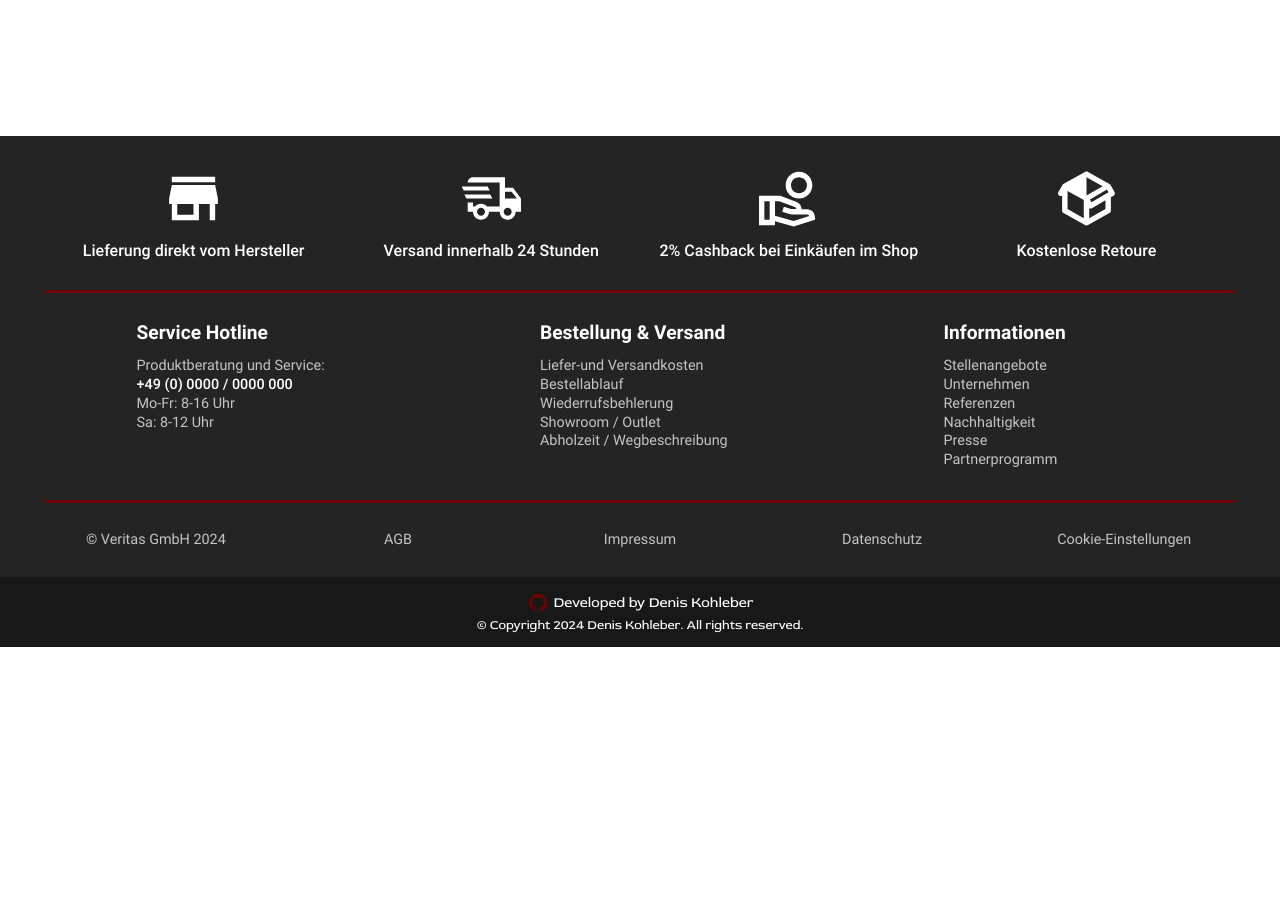
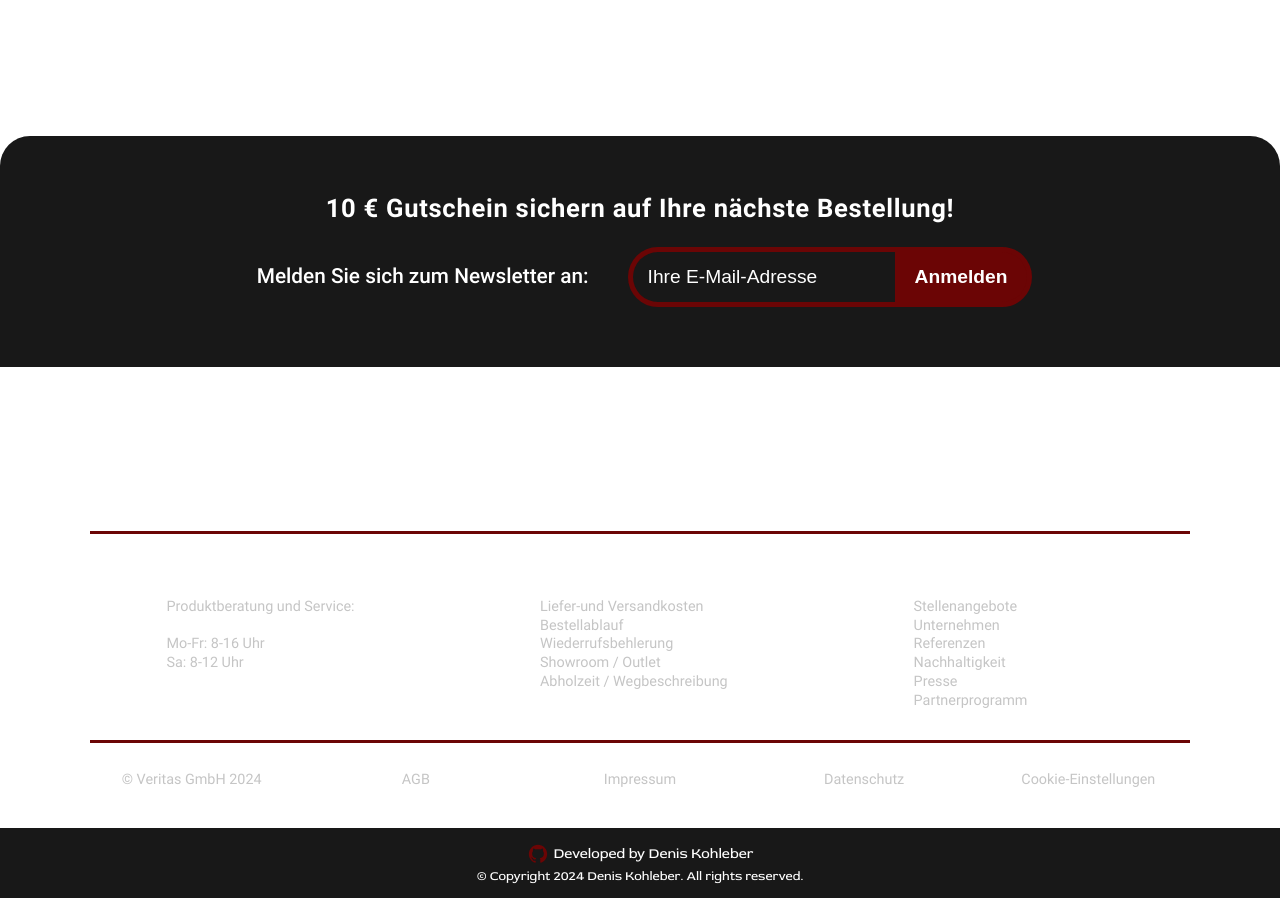
Before and after one commit to denis-kohleber/online-shop, a React (Vite) app in the folder veritas-shop/: page / in a window 1280 px wide. Shown: the part 1640-2538 px from the top of the page. Before the commit the page ends 2287 px from the top, so only its background shows below. Built offline with nearby package versions, Linux system fonts and the light colour scheme.

Commit message:
Fertigstellung der Newsletter-Komponente

```diff
--- a/veritas-shop/package.json
+++ b/veritas-shop/package.json
@@ -10,6 +10,7 @@
     "preview": "vite preview"
   },
   "dependencies": {
+    "framer-motion": "^11.3.30",
     "react": "^18.3.1",
     "react-dom": "^18.3.1",
     "react-intersection-observer": "^9.13.0",
@@ -19,6 +20,7 @@
     "@eslint/js": "^9.9.0",
     "@types/react": "^18.3.3",
     "@types/react-dom": "^18.3.0",
+    "@types/react-transition-group": "^4.4.11",
     "@vitejs/plugin-react-swc": "^3.5.0",
     "eslint": "^9.9.0",
     "eslint-plugin-react-hooks": "^5.1.0-rc.0",
--- a/veritas-shop/src/components/Footer.tsx
+++ b/veritas-shop/src/components/Footer.tsx
@@ -5,11 +5,11 @@
 function Footer() {
     // Necessary for activate the dropdown Functions by < 700 screen-width
     const [isSmallScreen, setIsSmallScreen] =
-    useState<boolean>(window.innerWidth <= 700);
+    useState<boolean>(window.innerWidth <= 720);
 
     useEffect(() => {
         const handleResize = () => {
-            setIsSmallScreen(window.innerWidth <= 700);
+            setIsSmallScreen(window.innerWidth <= 720);
         };
 
         // Initial activation
@@ -29,30 +29,29 @@
     const activateDropdown = (infoListNumber: number) => {
         if (!isSmallScreen) return;
 
-        // Reset
+        resetDropdown();
+
+        if ((infoListNumber === 1) && infoList01Ref.current) {
+            infoList01Ref.current.style.maxHeight =
+            infoList01Ref.current?.scrollHeight + 'px';
+        }
+        if ((infoListNumber === 2) && infoList02Ref.current) {
+            infoList02Ref.current.style.maxHeight =
+            infoList02Ref.current?.scrollHeight + 'px';
+        }
+        if ((infoListNumber === 3) && infoList03Ref.current) {
+            infoList03Ref.current.style.maxHeight =
+            infoList03Ref.current?.scrollHeight + 'px';
+        }
+    }
+
+    const resetDropdown = () => {
         if (infoList01Ref.current)
             infoList01Ref.current.style.maxHeight = '0';
         if (infoList02Ref.current)
             infoList02Ref.current.style.maxHeight = '0';
         if (infoList03Ref.current)
             infoList03Ref.current.style.maxHeight = '0';
-
-
-        if (infoListNumber === 1) {
-            if (infoList01Ref.current)
-                infoList01Ref.current.style.maxHeight =
-            infoList01Ref.current?.scrollHeight + 'px';
-        }
-        if (infoListNumber === 2) {
-            if (infoList02Ref.current)
-                infoList02Ref.current.style.maxHeight =
-            infoList02Ref.current?.scrollHeight + 'px';
-        }
-        if (infoListNumber === 3) {
-            if (infoList03Ref.current)
-                infoList03Ref.current.style.maxHeight =
-            infoList03Ref.current?.scrollHeight + 'px';
-        }
     }
 
     return (
--- a/veritas-shop/src/components/Header.tsx
+++ b/veritas-shop/src/components/Header.tsx
@@ -5,7 +5,7 @@
     return (
       <header className="header" ref={ref}>
         <Link to="/">
-                <img className="logo" src="src/assets/veritas-logo.svg" alt="veritas" />
+          <img className="logo" src="src/assets/veritas-logo.svg" alt="veritas" />
         </Link>
       </header>
     )
--- a/veritas-shop/src/components/Newsletter.tsx
+++ b/veritas-shop/src/components/Newsletter.tsx
@@ -1,9 +1,98 @@
+import { AnimatePresence, motion } from "framer-motion";
+import { useEffect, useRef, useState } from "react"
+
 function Newsletter() {
+    const [email, setEmail] = useState<string>('');
+    const emailInput = useRef<HTMLInputElement>(null);
+    const section = useRef<HTMLElement>(null);
+    const timeoutRef01 = useRef<ReturnType<typeof setTimeout> | null>(null);
+    const timeoutRef02 = useRef<ReturnType<typeof setTimeout> | null>(null);
+
+
+    const handleSubmit = (e: React.FormEvent<HTMLFormElement>) => {
+        e.preventDefault();
+
+        // Adjust a fixed height
+        if (section.current) {
+            section.current.style.height =
+            section.current.clientHeight - 120 + 'px';
+        }
+
+        // Set the SuccessMsg with the e-mail
+        if (emailInput.current) {
+            const emailValue: string = emailInput.current.value;
+            setEmail(emailValue);
+        }
+
+        cleanUpTimeouts();
+
+        // Remove the Message after 8s
+        timeoutRef01.current = setTimeout(() => {
+            setFormatBack();
+        }, 8000);
+    }
+
+    const setFormatBack = () => {
+        setEmail('');
+        cleanUpTimeouts();
+
+        timeoutRef02.current = setTimeout(() => {
+            if (section.current) {
+                if (email) return
+                section.current.style.height = 'auto';
+            }
+        }, 610);
+    }
+
+    const cleanUpTimeouts = () => {
+        if (timeoutRef01.current) {
+            clearTimeout(timeoutRef01.current);
+        }
+        if (timeoutRef02.current) {
+            clearTimeout(timeoutRef02.current);
+        }
+    }
+
     return (
-        <section aria-label='Newsletter'>
-
+        <section className="newsletterSection" aria-label='Newsletter' ref={section}>
+            <AnimatePresence mode="wait">
+                {email ? (
+                    <motion.div
+                    onClick={setFormatBack}
+                    className="newsletterSuccessContainer"
+                    key="success"
+                    initial={{ opacity: 0}}
+                    animate={{ opacity: 1}}
+                    exit={{ opacity: 0}}
+                    transition={{ duration: 0.3 }}
+                    >
+                        <h2 className="newsletterHeadline">Erfolgreich angemeldet!</h2>
+                        <img className="checkSuccess" src="src/assets/check-outline.svg" alt="" />
+                        <p className="successMsg">{` Eine Bestätigungs-E-Mail wurde an "${email}" gesendet.
+                            Bestätigen Sie Ihre Anmeldung und wir informieren Sie über unsere neusten Trends und Angebote.`}</p>
+                    </motion.div>
+                ) : (
+                    <motion.div
+                    className="newsletterContainer"
+                    key="form"
+                    initial={{ opacity: 0}}
+                    animate={{ opacity: 1}}
+                    exit={{ opacity: 0}}
+                    transition={{ duration: 0.3 }}
+                    >
+                        <h2 className="newsletterHeadline">10 € Gutschein sichern auf Ihre nächste Bestellung!</h2>
+                        <form className="newsletterForm" action="" onSubmit={(e) => handleSubmit(e)}>
+                            <label className="newsletterLabel" htmlFor="newsletterInput">Melden Sie sich zum Newsletter an:</label>
+                            <div className="newsletterInputContainer">
+                                <input className="newsletterInput" maxLength={40} name="email" type="email" id="newsletterInput" ref={emailInput} required placeholder="Ihre E-Mail-Adresse"/>
+                                <button type="submit" className="newsletterSubmitBtn">Anmelden</button>
+                            </div>
+                        </form>
+                    </motion.div>
+                )}
+            </AnimatePresence>
         </section>
-    )
-  }
+    );
+}
 
   export { Newsletter }
--- a/veritas-shop/src/index.css
+++ b/veritas-shop/src/index.css
@@ -9,6 +9,21 @@
   --secondaryColor: #181818;
   --secondaryColor2: #242424;
   --accentColor: #6b0505;
+}
+
+.fade-enter {
+  opacity: 0;
+}
+.fade-enter-active {
+  opacity: 1;
+  transition: opacity 300ms;
+}
+.fade-exit {
+  opacity: 1;
+}
+.fade-exit-active {
+  opacity: 0;
+  transition: opacity 300ms;
 }
 
 /* CSS-Reset */
@@ -374,7 +389,6 @@
 /* || FOOTER */
 
 footer {
-  background-color: var(--secondaryColor2);
   color: var(--primaryColor);
   display: flex;
   flex-flow: column;
@@ -382,6 +396,141 @@
 }
 
 /* || FOOTER - Newsletter */
+
+.newsletterSection {
+  padding: 60px 7vw;
+  display: flex;
+  justify-content: center;
+  align-items: center;
+  width: calc(100% - 14vw);
+  background-color: var(--secondaryColor);
+  border-radius: 30px 30px 0 0;
+  position: relative;
+}
+
+.newsletterContainer {
+  display: flex;
+  justify-content: center;
+  align-items: center;
+  gap: 25px;
+  flex-flow: column;
+}
+
+.newsletterHeadline {
+  font-size: 1.6rem;
+  font-weight: bold;
+  text-align: center;
+  letter-spacing: 0.7px;
+}
+
+.newsletterForm {
+  display: flex;
+  flex: 1;
+  flex-flow: wrap;
+  gap: 30px;
+  align-items: center;
+  justify-content: center;
+  font-size: 1.3rem;
+  font-weight: 500;
+  max-width: 900px;
+}
+
+.newsletterLabel {
+  flex: 1;
+  display: flex;
+  justify-content: center;
+  align-items: center;
+  min-width: 350px;
+  text-align: center;
+}
+
+.newsletterInputContainer {
+  display: flex;
+  justify-content: center;
+  align-items: center;
+  flex-flow: wrap;
+  border: 5px solid var(--accentColor);
+  min-height: 50px;
+  max-width: fit-content;
+  min-width: 350px;
+  border-radius: 50px;
+  background-color: var(--accentColor);
+  overflow: hidden;
+}
+
+.newsletterInput {
+  flex: 1;
+  min-width: 200px;
+  max-width: 350px;
+  font-size: 1.2rem;
+  min-height: 50px;
+  padding: 0;
+  padding-left: 15px;
+  margin: 0;
+  border: none;
+  background-color: var(--secondaryColor);
+  color: var(--primaryColor);
+
+}
+
+.newsletterInput::placeholder {
+  color: var(--primaryColor);
+
+}
+
+.newsletterSubmitBtn {
+  min-height: 50px;
+  font-size: 1.2rem;
+  padding: 0 20px;
+  border: none;
+  color: var(--primaryColor);
+  background-color: var(--accentColor);
+  font-weight: bold;
+}
+
+.newsletterSubmitBtn:hover {
+  background-color: #242424;
+}
+
+@media screen and (max-width: 450px) {
+  .newsletterSubmitBtn {
+    flex: 1;
+  }
+  .newsletterInputContainer {
+    min-width: 250px;
+  }
+  .newsletterLabel {
+    min-width: 200px;
+  }
+  .newsletterInput {
+    text-align: center;
+    padding: 0;
+  }
+}
+
+/* || FOOTER - Newsletter - Success Message */
+
+.newsletterSuccessContainer {
+  display: flex;
+  justify-content: center;
+  align-items: center;
+  gap: 20px;
+  flex-flow: column;
+  position: absolute;
+  padding: 0 7vw;
+}
+
+.successMsg {
+  font-size: 1.2rem;
+  max-width: 900px;
+  text-align: center;
+  line-height: 1.3;
+  letter-spacing: 0.7px;
+}
+
+.checkSuccess {
+  width: 40px;
+}
 
 /* || FOOTER - Main Part */
 
@@ -391,9 +540,9 @@
   justify-content: center;
   align-items: center;
   max-width: 1200px;
-  width: calc(100% - 7vw);
+  width: calc(100% - 14vw);
   gap: 30px;
-  padding: 30px 7vw;
+  padding: 40px 7vw;
 }
 
 .partingLineFooter {
@@ -473,14 +622,16 @@
 
 /* || FOOTER - Information - Accordion */
 
-@media screen and (max-width: 700px) {
+@media screen and (max-width: 720px) {
   .infoList {
     max-height: 0;
     overflow: hidden;
     transition: max-height 0.4s ease-out;
+    text-align: center;
   }
   .infoHeadline {
     cursor: pointer;
+    text-align: center;
   }
 }
 
@@ -526,10 +677,9 @@
   justify-content: center;
   align-items: center;
   gap: 5px;
-  width: calc(100% - 7vw);
+  width: calc(100% - 14vw);
   background-color: var(--secondaryColor);
   font-family: 'RedRose', 'Roboto', sans-serif;
-
 }
 
 .devHeadline {
```
Also changed, not shown: veritas-shop/src/assets/check-outline.svg (added), 1 other file (tests, documents, lock files or other folders).
